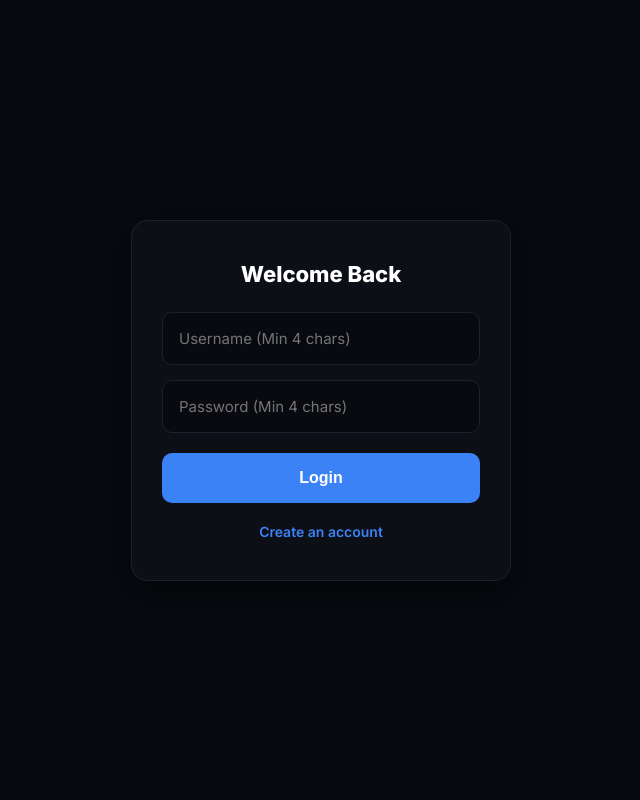
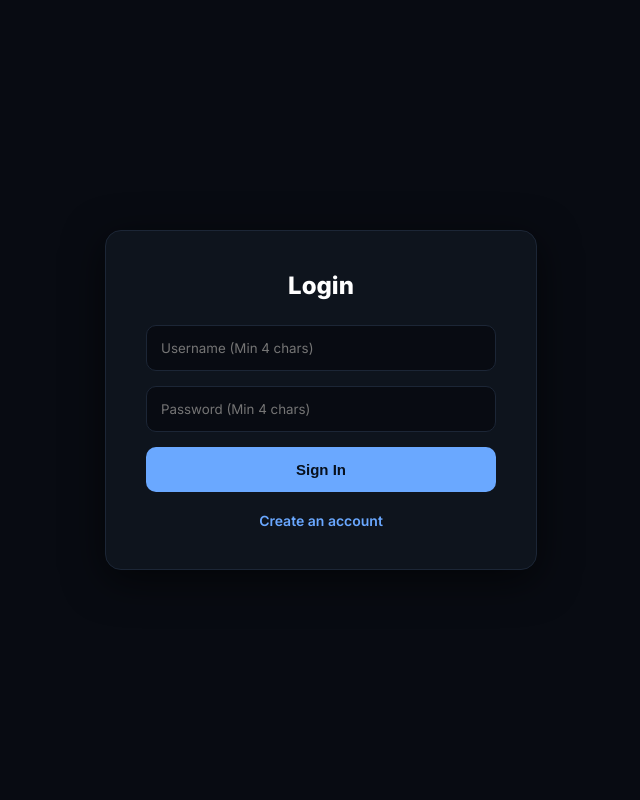
Before and after one commit to ims13q-pixel/-, a Flask app: page /login in a window 1280 px wide. Shown: the whole page, without its empty margins (319-959 px from the left). Run offline with Flask 3, Linux system fonts and the light colour scheme.

Commit message:
Update auth.html

```diff
--- a/templates/auth.html
+++ b/templates/auth.html
@@ -6,108 +6,25 @@
 <title>Login - OVERSEER</title>
 <style>
     @import url('https://fonts.googleapis.com/css2?family=Inter:wght@400;500;600;700;800&display=swap');
-
-    * { box-sizing: border-box; }
-
-    body {
-        background: #080a10;
-        color: #fff;
-        font-family: 'Inter', sans-serif;
-        display: flex;
-        justify-content: center;
-        align-items: center;
-        min-height: 100vh;
-        margin: 0;
-        padding: 20px;
-    }
-
-    .box {
-        background: #0d0f16;
-        padding: 40px 30px;
-        border-radius: 16px;
-        border: 1px solid #1c2130;
-        width: 100%;
-        max-width: 380px;
-        box-shadow: 0 10px 40px rgba(0,0,0,0.6);
-    }
-
-    h2 { text-align: center; margin-top: 0; margin-bottom: 25px; font-weight: 800; font-size: 22px; }
-
-    input {
-        width: 100%;
-        padding: 16px;
-        margin-bottom: 15px;
-        background: #080a10;
-        border: 1px solid #1c2130;
-        color: white;
-        border-radius: 10px;
-        font-family: inherit;
-        font-size: 15px;
-        outline: none;
-        transition: 0.2s;
-    }
-
-    input:focus {
-        border-color: #3b82f6;
-        box-shadow: 0 0 0 3px rgba(59,130,246,0.1);
-    }
-
-    button {
-        width: 100%;
-        padding: 16px;
-        background: #3b82f6;
-        color: white;
-        border: none;
-        border-radius: 10px;
-        cursor: pointer;
-        font-weight: 700;
-        font-size: 16px;
-        transition: 0.2s;
-        margin-top: 5px;
-    }
-
-    button:hover { background: #2563eb; }
-
-    .err {
-        color: #ef4444;
-        font-size: 13px;
-        margin-bottom: 15px;
-        text-align: center;
-        display: none;
-        background: rgba(239,68,68,0.1);
-        padding: 12px;
-        border-radius: 10px;
-        border: 1px solid rgba(239,68,68,0.2);
-    }
-
-    a {
-        color: #3b82f6;
-        text-decoration: none;
-        display: block;
-        text-align: center;
-        margin-top: 20px;
-        font-size: 14px;
-        font-weight: 600;
-    }
-
-    /* 📱 تعديلات الجوال عشان المربع يكون كبير ومرتاح 📱 */
-    @media (max-width: 600px) {
-        body { padding: 15px; align-items: flex-start; padding-top: 50px; } /* يرفع المربع لفوق شوي عشان ما يكون في النص بعيد */
-        .box { padding: 30px 20px; max-width: 100%; border-radius: 12px; }
-        h2 { font-size: 20px; }
-        input { padding: 14px; font-size: 16px; } /* 16px يمنع الآيفون من تكبير الشاشة تلقائياً */
-        button { padding: 14px; }
-    }
+    body { background: #080b12; color: #fff; font-family: 'Inter', sans-serif; display: flex; justify-content: center; align-items: center; height: 100vh; margin: 0; }
+    .box { background: #0e141d; padding: 40px; border-radius: 16px; border: 1px solid #1c2636; width: 100%; max-width: 350px; box-shadow: 0 10px 40px rgba(0,0,0,0.6); }
+    h2 { text-align: center; margin-top: 0; font-weight: 800; margin-bottom: 25px;}
+    input { width: 100%; padding: 14px; margin-bottom: 15px; background: #080b12; border: 1px solid #1c2636; color: white; border-radius: 10px; box-sizing: border-box; font-family: inherit; outline: none; transition: 0.2s; }
+    input:focus { border-color: #6aa8ff; box-shadow: 0 0 0 3px rgba(106,168,255,0.1); }
+    button { width: 100%; padding: 14px; background: #6aa8ff; color: #07101d; border: none; border-radius: 10px; cursor: pointer; font-weight: 800; font-size: 15px; transition: 0.2s; }
+    button:hover { background: #589ceb; }
+    .err { color: #fb6d78; font-size: 13px; margin-bottom: 15px; text-align: center; display: none; background: rgba(251,109,120,0.1); padding: 10px; border-radius: 8px; border: 1px solid rgba(251,109,120,0.2);}
+    a { color: #6aa8ff; text-decoration: none; display: block; text-align: center; margin-top: 20px; font-size: 14px; font-weight: 600;}
 </style>
 </head>
 <body>
 <div class="box">
-    <h2>{{ "Create Account" if mode == "register" else "Welcome Back" }}</h2>
+    <h2>{{ "Register" if mode == "register" else "Login" }}</h2>
     <div class="err" id="err"></div>
     <form id="form">
         <input type="text" id="user" placeholder="Username (Min 4 chars)" required>
         <input type="password" id="pass" placeholder="Password (Min 4 chars)" required>
-        <button type="submit" id="submit-btn">{{ "Register" if mode == "register" else "Login" }}</button>
+        <button type="submit">{{ "Create Account" if mode == "register" else "Sign In" }}</button>
     </form>
     <a href="{{ '/login' if mode == 'register' else '/register' }}">
         {{ "Already have an account? Login" if mode == "register" else "Create an account" }}
@@ -116,9 +33,8 @@
 <script>
     document.getElementById('form').onsubmit = async (e) => {
         e.preventDefault();
-        const btn = document.getElementById('submit-btn');
+        const btn = document.querySelector('button');
         const err = document.getElementById('err');
-
         btn.disabled = true; btn.textContent = 'Wait...'; err.style.display = 'none';
 
         try {
@@ -136,13 +52,13 @@
                 err.textContent = data.error;
                 err.style.display = 'block';
                 btn.disabled = false;
-                btn.textContent = '{{ "Register" if mode == "register" else "Login" }}';
+                btn.textContent = '{{ "Create Account" if mode == "register" else "Sign In" }}';
             }
         } catch (error) {
             err.textContent = "Connection failed.";
             err.style.display = 'block';
             btn.disabled = false;
-            btn.textContent = '{{ "Register" if mode == "register" else "Login" }}';
+            btn.textContent = '{{ "Create Account" if mode == "register" else "Sign In" }}';
         }
     };
 </script>
```
